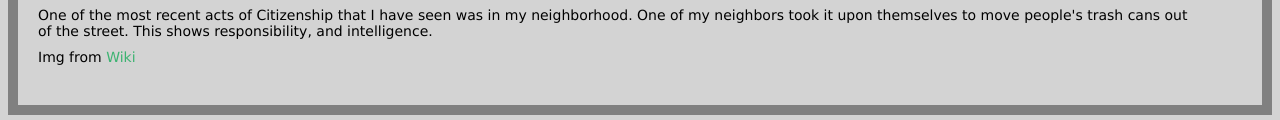
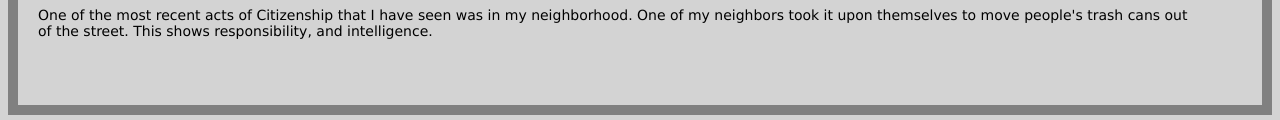
Before and after one commit to drew1008/Site, a plain HTML site: page citizenship.html in a window 1280 px wide. Shown: the part 677-797 px from the top of the page. Drawn offline with Linux system fonts and the light colour scheme.

Commit message:
More Fixes

```diff
--- a/citizenship.html
+++ b/citizenship.html
@@ -21,7 +21,7 @@
   <p class="title">Acts of Citizenship</p>
   <p class="desc">One of the most recent acts of Citizenship that I have seen was in my neighborhood. One of my neighbors took it upon themselves to move people's trash cans out of the street. This shows responsibility, and intelligence.</p>
   <img src="flag.png"/>
-  <p class="desc">Img from <a href="https://upload.wikimedia.org/wikipedia/en/a/a4/Flag_of_the_United_States.svg">Wiki</a></p>
+  <p class="desc2">Img from <a href="https://upload.wikimedia.org/wikipedia/en/a/a4/Flag_of_the_United_States.svg">Wiki</a></p>
 
 </body>
 </html>
```
